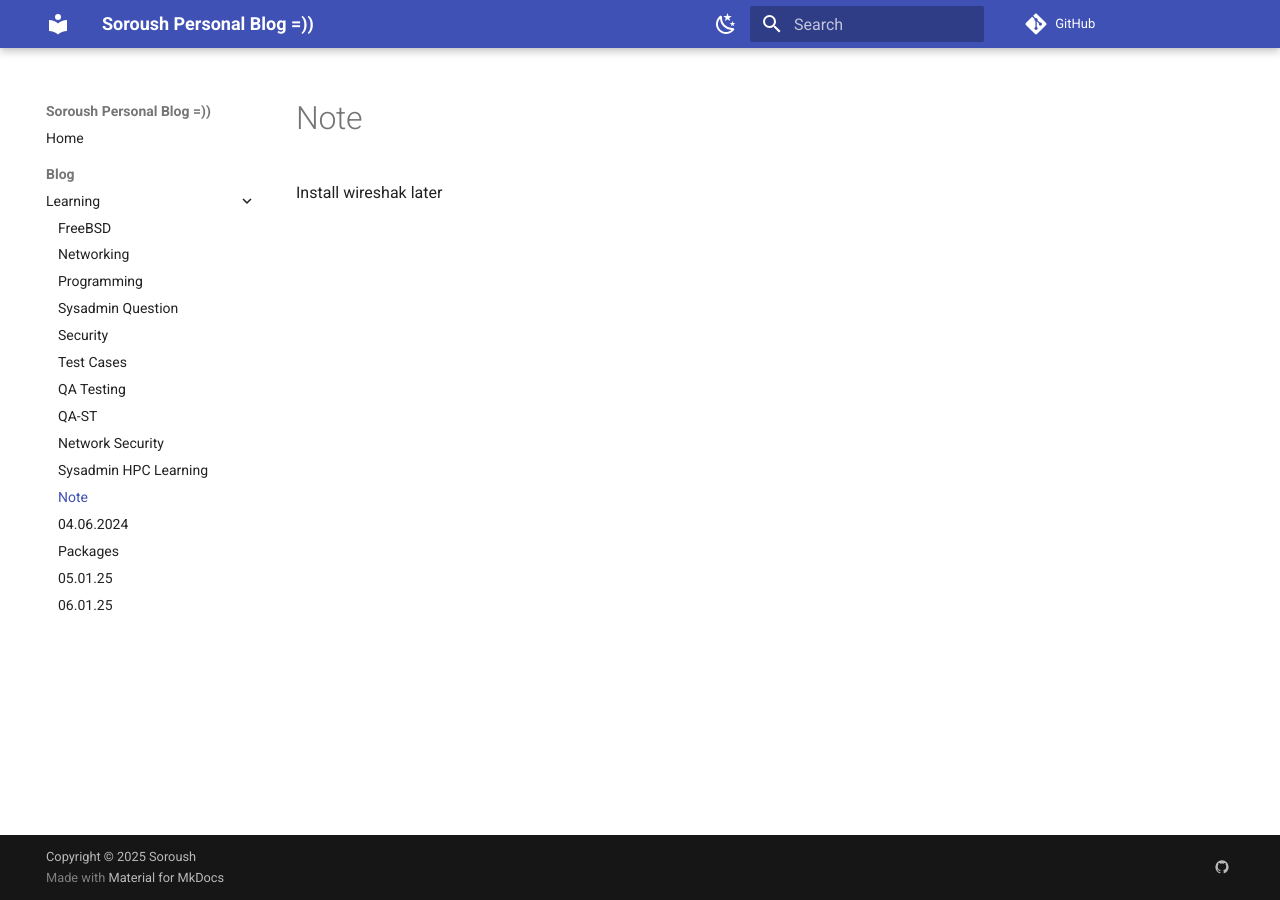
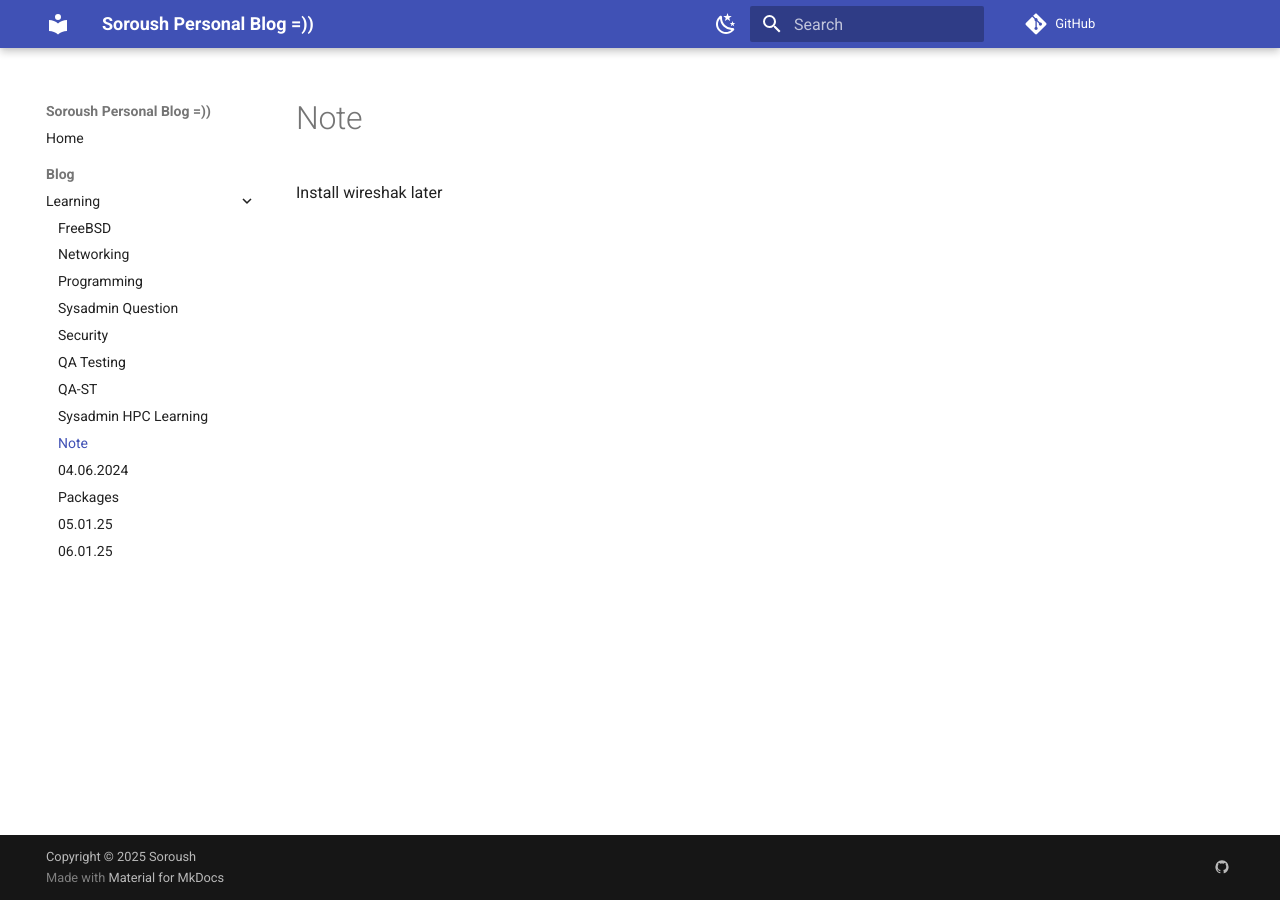
Before and after one commit to Soroush9978/blog, an MkDocs documentation site: the page built from docs/blog/note.md, in a window 1280 px wide. Built offline with MkDocs 1.6.1 and Material for MkDocs 9.7.7, drawn with Linux system fonts in a browser that asks for light colours; comment, search, counter and statistics services are not loaded.

Commit message:
remove extera files

```diff
--- a/mkdocs.yml
+++ b/mkdocs.yml
@@ -29,10 +29,8 @@ nav:
           - "Programming": blog/Programming.md
           - "Sysadmin Question": blog/Sysadmin_Question.md
           - "Security": blog/security.md
-          - "Test Cases": blog/test_cases.md
           - "QA Testing": blog/QA-Testing.md
           - "QA-ST": blog/QA-ST.md
-          - "Network Security": blog/Network_security.md
           - "Sysadmin HPC Learning": blog/sysadmin-HPC-learning.md
           - "Note": blog/note.md
           - "04.06.2024": blog/04.06.2024.md
```
